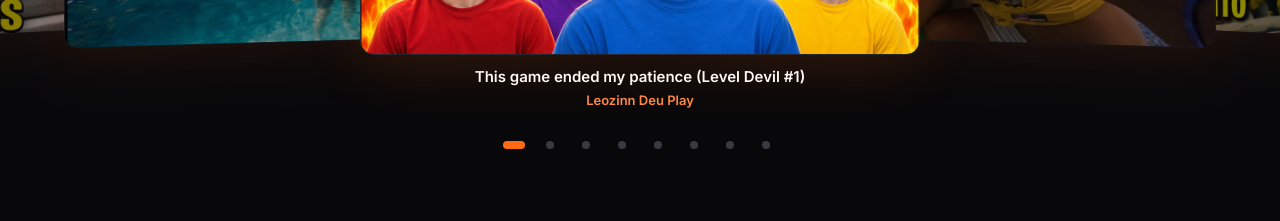
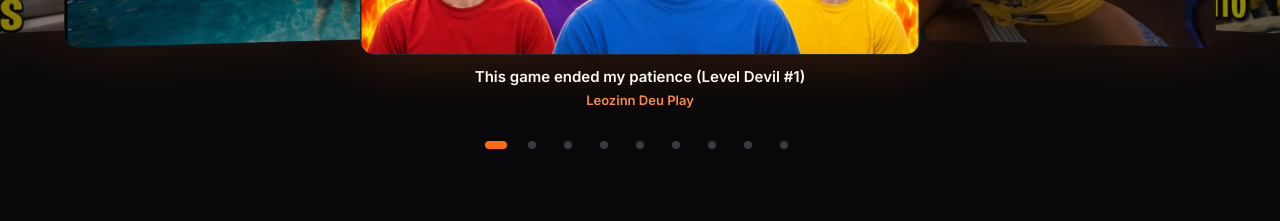
Before and after one commit to Raposo16/portfolioraposo, a plain HTML site: page index.html in a window 1280 px wide. Shown: the part 820-1041 px from the top of the page. Drawn offline with Linux system fonts and the light colour scheme.

Commit message:
Portfólio: vídeo de aprimoramento também na vitrine que gira
Co-Authored-By: Claude Sonnet 5.5 <noreply@anthropic.com>

```diff
--- a/index.html
+++ b/index.html
@@ -440,15 +440,15 @@ function renderAll(){
 }
 /* vitrine giratória: ordem = VITRINE; começa no do meio (Leozinn) */
 const AVISO="Notice: this is an editing enhancement of an existing channel's video.";
-const VITRINE=["kzO1vLPsTuY","h_HO1Cl8ePY","om2nfCoXRlk","gt2_XKcwvNA","kI4MBIVZYrw","8xGPS7JHm0I","DdpckM69HsQ","teCZLRFOlaI"];
+const VITRINE=["kzO1vLPsTuY","h_HO1Cl8ePY","om2nfCoXRlk","rTHDaHe5RPc","gt2_XKcwvNA","kI4MBIVZYrw","8xGPS7JHm0I","DdpckM69HsQ","teCZLRFOlaI"];
 let atual=0;
 function renderVitrine(){
   const vs=VITRINE.map(id=>VIDEOS.find(v=>v.id===id));
   $("#showcase").innerHTML=`<div class="stage" id="stage" role="region" aria-roledescription="carrossel" aria-label="${esc(t("v.h2"))}">${vs.map((v,i)=>`
     <div class="slide" data-n="${i}" aria-hidden="true">
-      <button class="card main" data-vid="${v.id}" tabindex="-1" aria-label="${esc(T(v.titulo))}"><span class="tag">${esc(v.canal)}</span><img src="${capa(v.id)}" data-id="${v.id}" alt="" onerror="${fallback}"><span class="play" aria-hidden="true"></span></button>
+      <button class="card main" data-vid="${v.id}" tabindex="-1" aria-label="${esc(T(v.titulo))}"><span class="tag">${v.aviso?"Edit enhancement":esc(v.canal)}</span><img src="${capa(v.id)}" data-id="${v.id}" alt="" onerror="${fallback}"><span class="play" aria-hidden="true"></span></button>
       <span class="side-hit" data-go="${i}"></span>
-      <div class="info"><b>${esc(T(v.titulo))}</b><span>${esc(v.canal)}</span></div>
+      <div class="info"><b>${esc(T(v.titulo))}</b><span>${v.aviso?"Editing enhancement of an existing channel's video":esc(v.canal)}</span></div>
     </div>`).join("")}</div>
     <button class="arrow prev" data-move="-1" aria-label="${esc(t("ant"))}">←</button>
     <button class="arrow next" data-move="1" aria-label="${esc(t("prox"))}">→</button>
```
